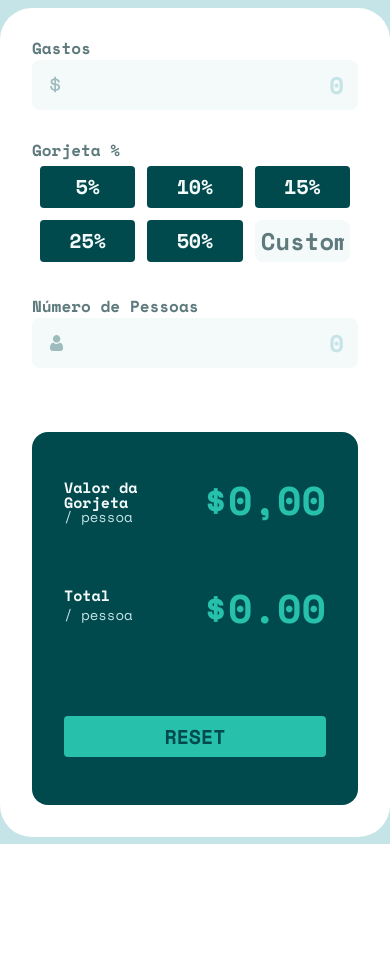
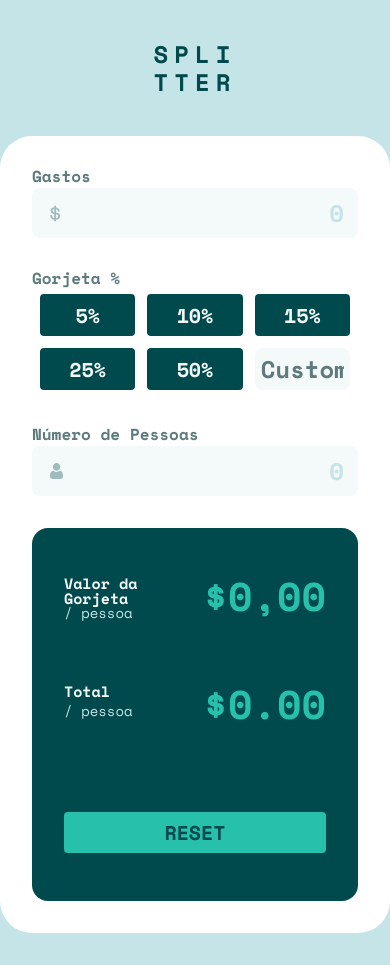
Before and after one commit to P0sseid0n/Tip-calculator, a Vue app: page / in a window 390 px wide. Before the commit the page ends 844 px from the top, so only its background shows below. Built offline with nearby package versions, Linux system fonts and the light colour scheme.

Commit message:
Responsiveness done

```diff
--- a/src/App.vue
+++ b/src/App.vue
@@ -4,6 +4,10 @@ import Results from './components/Results.vue';
 </script>
 
 <template>
+   <h1>
+      Spli
+      <br />tter
+   </h1>
    <main>
       <Inputs />
       <Results />
@@ -23,12 +27,23 @@ import Results from './components/Results.vue';
    height: 100vh;
    width: 100%;
 
+   gap: 32px;
+
    display: flex;
    flex-direction: column;
    justify-content: center;
    align-items: center;
 
    background-color: #c5e4e7;
+
+   h1 {
+      text-transform: uppercase;
+      font-size: 24px;
+      letter-spacing: 6px;
+      font-weight: 700;
+      color: hsl(183, 100%, 15%);
+      line-height: 28px;
+   }
 }
 
 main {
@@ -58,11 +73,23 @@ main {
    }
 }
 
-@media screen and (max-width: 768px) {
+@media screen and (max-width: 700px) {
+   #app {
+      height: initial;
+      gap: 0;
+
+      h1 {
+         margin-top: 40px;
+      }
+   }
+
    main {
       width: 100%;
       flex-direction: column;
-      height: auto;
+      height: inherit;
+      margin-top: 40px;
+      margin-bottom: 32px;
+      gap: 0;
    }
 }
 </style>
```
